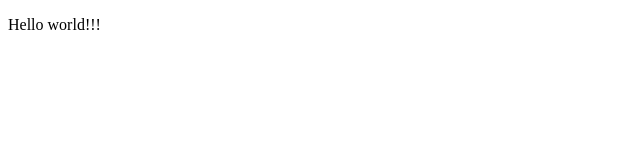
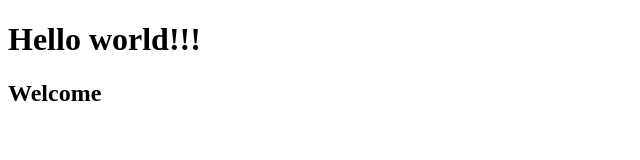
Before and after one commit to TimDaukaev/project, a plain HTML site: page index.html in a window 1280 px wide. Shown: the whole page, without its empty margins (0-640 px from the left). Drawn offline with Linux system fonts and the light colour scheme.

Commit message:
index.html code

```diff
--- a/index.html
+++ b/index.html
@@ -9,7 +9,9 @@
 <body>
 
 
-    <p>Hello world!!!</p>
+    <h1>Hello world!!!</h1>
+    <h2>Welcome</h2>
+
 
     <script src="js/script.js"></script>
 </body>
```
